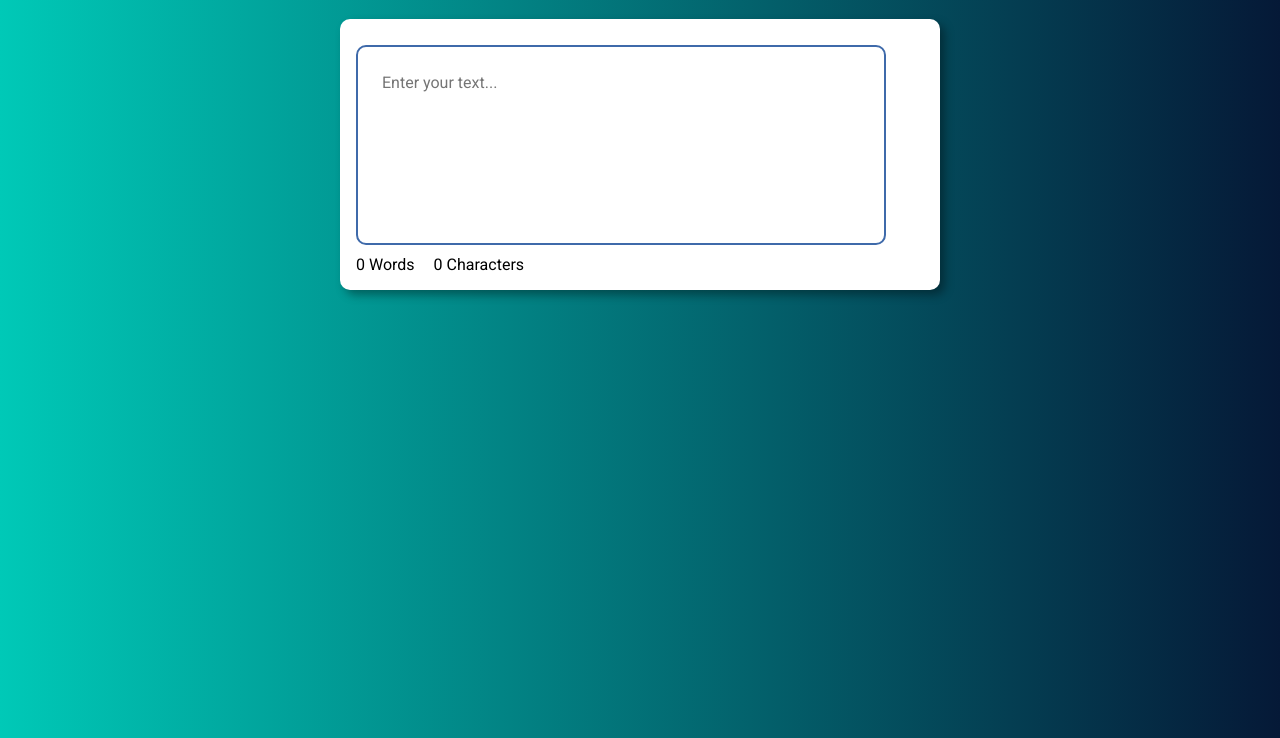
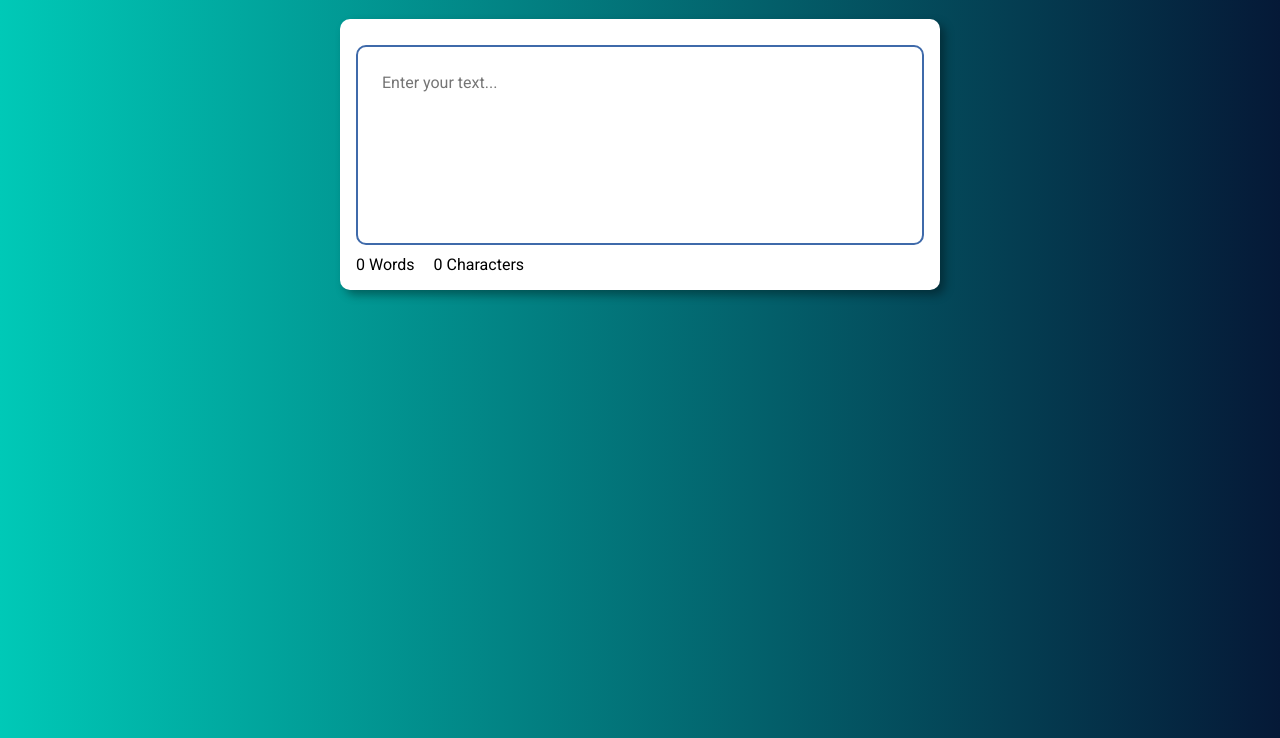
Before and after one commit to lucas-de-souza29/Word-Counter-JS, a plain HTML site: page index.html in a window 1280 px wide. Shown: the part 62-800 px from the top of the page. Drawn offline with Linux system fonts and the light colour scheme.

Commit message:
style:ajustando a largura do campo textarea de forma uniforme

```diff
--- a/style.css
+++ b/style.css
@@ -23,7 +23,7 @@ section {
 
 textarea{
     display: block;
-    width: 530px;
+    width: 100%;
     height: 200px;
     resize: none;
     border: 2px solid #3f6aaa;
@@ -31,6 +31,7 @@ textarea{
     padding: 24px;
     font-size: 16px;
     line-height: 1.5;
+    max-height: 800px;
 }
 div {
     margin-top: 10px;
```
